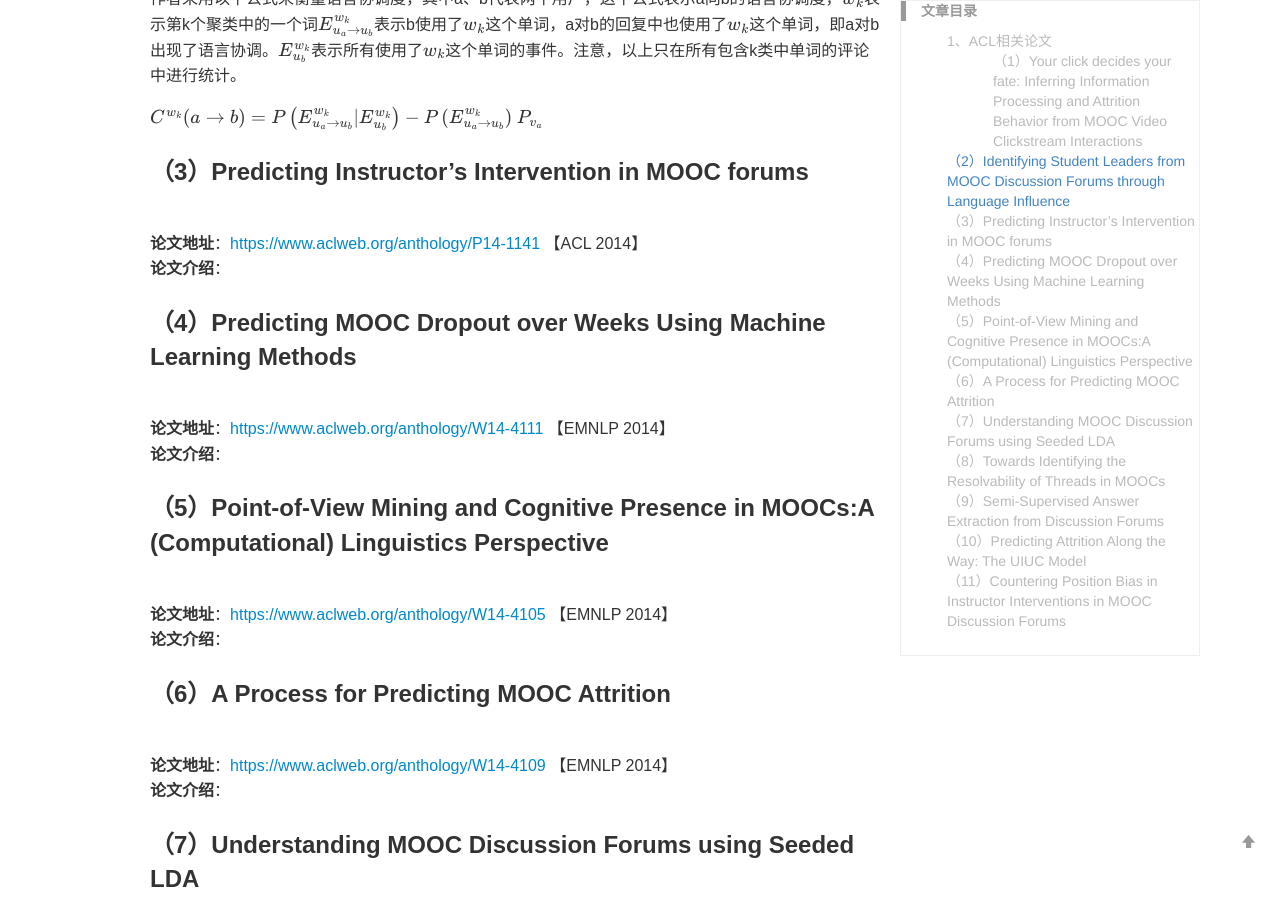
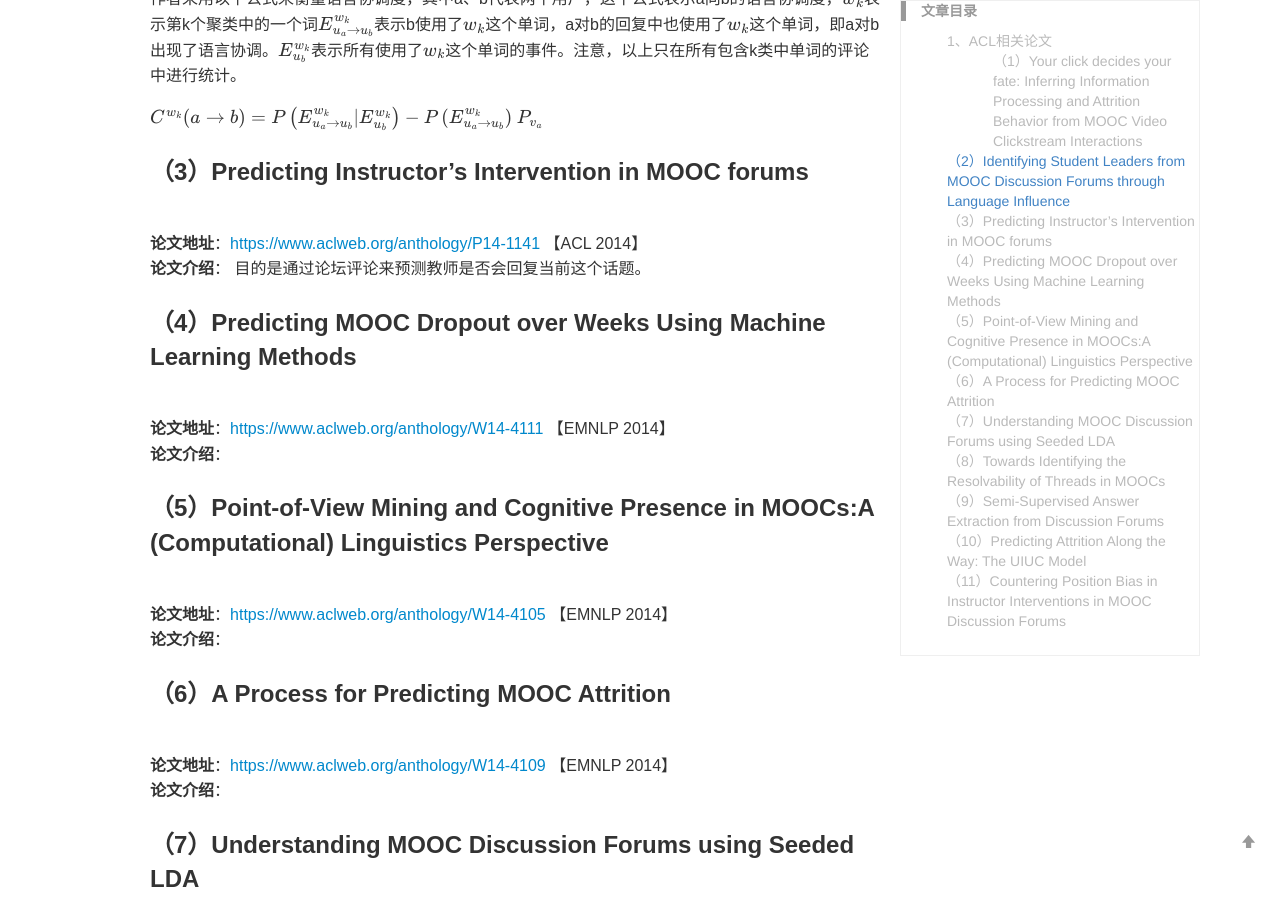
Before and after one commit to yuanmingchen/yuanmingchen.github.io, a Jekyll site: the page built from _posts/2019-04-19-online course nlp paper survey 2.md, in a window 1280 px wide and 900 px high, scrolled down 1500 px. Built offline with Jekyll 4.4.1, drawn with Linux system fonts in a browser that asks for light colours; formulas are drawn with MathJax 3; comment, search, counter and statistics services are not loaded.

Commit message:
Updates _posts/2019-04-19-online course nlp paper survey 2.md
Auto commit by GitBook Editor

```diff
--- a/_posts/2019-04-19-online course nlp paper survey 2.md
+++ b/_posts/2019-04-19-online course nlp paper survey 2.md
@@ -53,6 +53,7 @@ $P_{v_a}$
 ### （3）Predicting Instructor’s Intervention in MOOC forums
 **论文地址**：<https://www.aclweb.org/anthology/P14-1141>  【ACL 2014】
 **论文介绍**：
+目的是通过论坛评论来预测教师是否会回复当前这个话题。
 
 ### （4）Predicting MOOC Dropout over Weeks Using Machine Learning Methods
 **论文地址**：<https://www.aclweb.org/anthology/W14-4111> 【EMNLP 2014】
```
